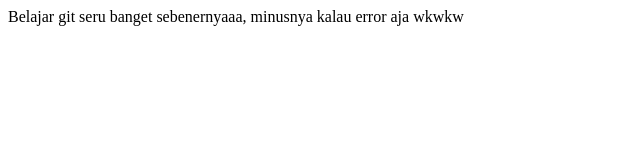
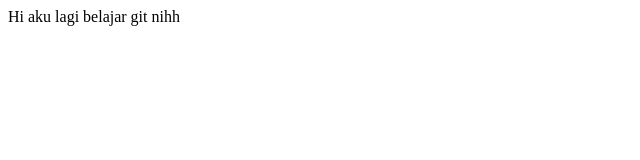
Before and after one commit to HyRii/PRAK1GITRPL, a plain HTML site: page login.html in a window 1280 px wide. Shown: the whole page, without its empty margins (0-640 px from the left). Drawn offline with Linux system fonts and the light colour scheme.

Commit message:
ubah isi login.html di cabang master

```diff
--- a/login.html
+++ b/login.html
@@ -4,9 +4,9 @@
     <meta charset="UTF-8">
     <meta http-equiv="X-UA-Compatible" content="IE=edge">
     <meta name="viewport" content="width=device-width, initial-scale=1.0">
-    <title>Document</title>
+    <title>Doc2</title>
 </head>
 <body>
-    Belajar git seru banget sebenernyaaa, minusnya kalau error aja wkwkw
+    Hi aku lagi belajar git nihh
 </body>
 </html>
```
